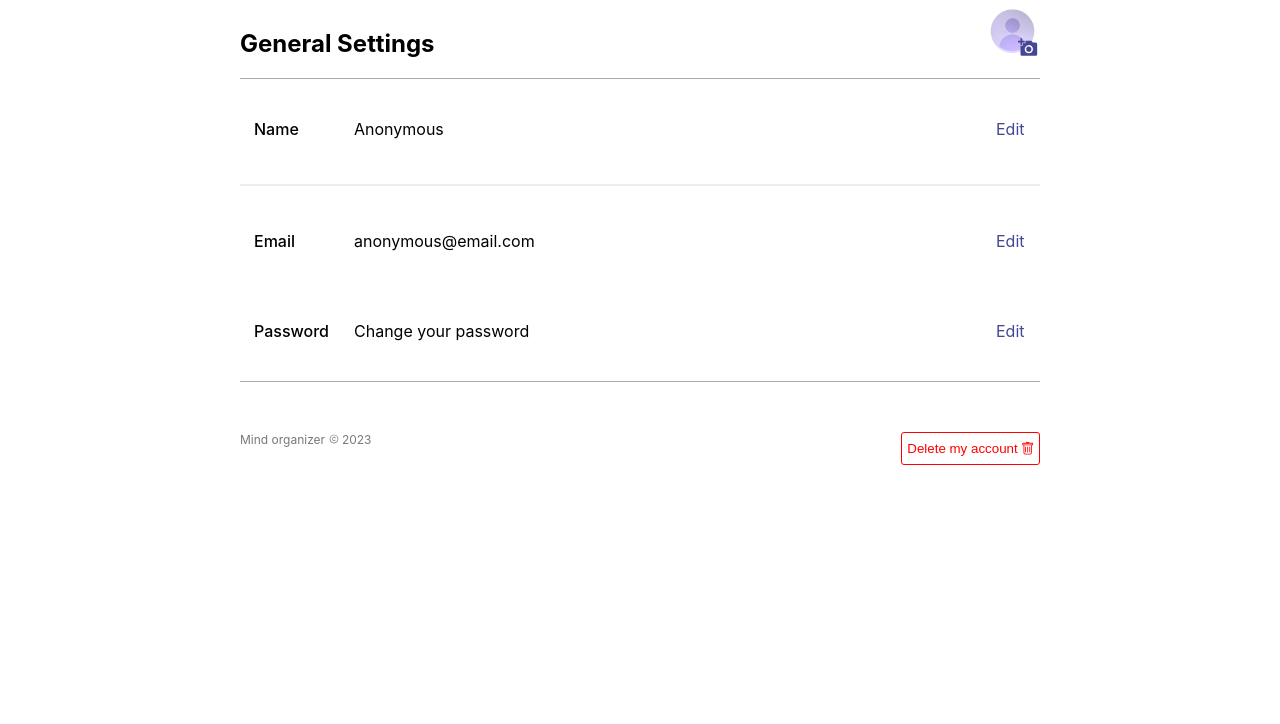
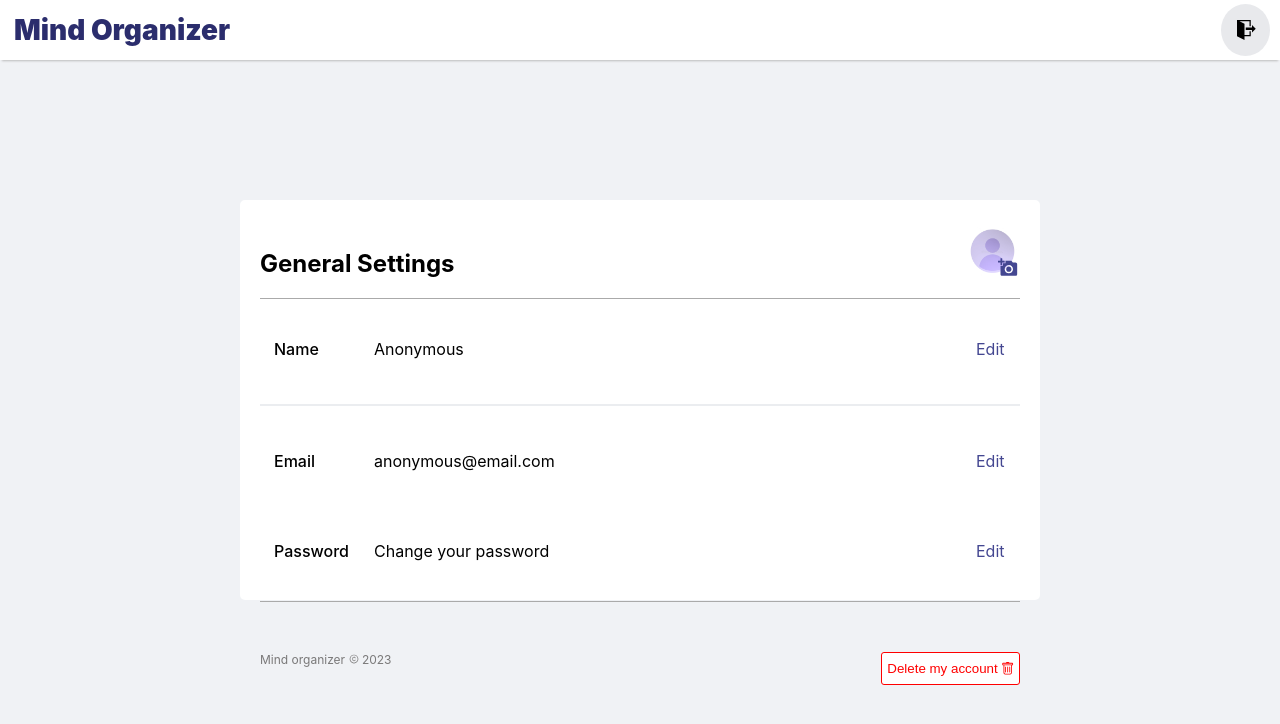
Before and after one commit to devcaiofelipe/todo-list-frontend, a React (Create React App) app: page /settings in a window 1280 px wide. Shown: the top 724 px of the page. Built offline with nearby package versions, Linux system fonts and the light colour scheme; no server answers.

Commit message:
feat: add some improves at settigns screen

```diff
--- a/src/pages/Settings/index.jsx
+++ b/src/pages/Settings/index.jsx
@@ -15,8 +15,10 @@ import {
 import { useNavigate } from 'react-router-dom';
 import { MdAddAPhoto } from 'react-icons/md';
 import { ref, uploadBytes } from 'firebase/storage';
+import { ImExit } from 'react-icons/im';
+import { Link } from 'react-router-dom';
+import { ref as refDatabase, getDownloadURL } from 'firebase/storage'
 import defaultLogo from '../../assets/defaultLogo.jpg';
-import { ref as refDatabase, getDownloadURL } from 'firebase/storage';
 import storage from '../../shared/firebaseStorage';
 
 
@@ -34,7 +36,7 @@ const Settings = () => {
   const [oldPasswordWrong, setOldPasswordWrong] = useState(false);
   const [userProfilePicture, setProfilePicture] = useState(null);
 
-  const { contextState, setContextState }= useContext(GlobalContext);
+  const { contextState, setContextState } = useContext(GlobalContext);
   const navigation = useNavigate();
 
   const toggleEditName = () => {
@@ -151,18 +153,33 @@ const Settings = () => {
     return false;
   }
 
+  const handleSignOut = () => {
+    const auth = getAuth();
+    signOut(auth).then(() => {
+      navigation('/');
+    });
+  }
+
   return (
+    <>
+      <header className="header-container-settings">
+        <Link to="/home" className="header-title-settings">Mind Organizer</Link>
+        <div className="logout-container">
+          <button onClick={handleSignOut}><ImExit className="exit-icon"/></button>
+        </div>
+
+      </header>
       <div className="settings-container">
         <div className="settings-content">
           <div className="settings-header">
             <h2>General Settings</h2>
             <div className="update-picture">
               <label htmlFor="add-picture-settings">
-              <MdAddAPhoto className="camera-icon-settings"/>
+                <MdAddAPhoto className="camera-icon-settings" />
               </label>
-            <input style={{ display: 'none' }} type="file" id="add-picture-settings" onChange={handleProfilePicture}/>
-            <img src={ definePicture() ? URL.createObjectURL(definePicture()) : defaultLogo} alt="logo" className="profile-picture-settings"/>
-            { userProfilePicture && <button onClick={updateProfilePicture}>Confirm</button> }
+              <input style={{ display: 'none' }} type="file" id="add-picture-settings" onChange={handleProfilePicture} />
+              <img src={definePicture() ? URL.createObjectURL(definePicture()) : defaultLogo} alt="logo" className="profile-picture-settings" />
+              {userProfilePicture && <button onClick={updateProfilePicture}>Confirm</button>}
             </div>
 
           </div>
@@ -180,7 +197,7 @@ const Settings = () => {
                   <div className="edit-name-header header">Name</div>
                   <div className="edit-name-content">
                     <div className="edit-name-content-header">
-                    New name<input type="text" className="input-edit" onChange={handleName}/>
+                      New name<input type="text" className="input-edit" onChange={handleName} />
                     </div>
                     <div className="observation">
                       <strong style={{ color: '#1C1E21' }}>Observation:</strong> if you change your Mind Organizer name you won't be able to change again before 60 days
@@ -207,7 +224,7 @@ const Settings = () => {
                   <div className="edit-name-header header">Email</div>
                   <div className="edit-name-content">
                     <div className="edit-name-content-header-email">
-                    New email<input type="text" className="input-edit" onChange={handleEmail}/>
+                      New email<input type="text" className="input-edit" onChange={handleEmail} />
                     </div>
                     <div className="message">
                       <p>We'll use this email to send you marketing updates and notifications about your personal account</p>
@@ -239,14 +256,14 @@ const Settings = () => {
                         <label htmlFor="confirmation-password">Confirmation Password</label>
                       </div>
                       <div className="tittle-password-inputs">
-                      <input type="password" className="input-edit" id="old-password" onChange={handleOldPassword}/>
-                      <input type="password" className="input-edit" id="new-password" onChange={handleNewPassword}/>
-                      <input type="password" className="input-edit" id="confirmation-password" onChange={handleNewPasswordConfirmation}/>
+                        <input type="password" className="input-edit" id="old-password" onChange={handleOldPassword} />
+                        <input type="password" className="input-edit" id="new-password" onChange={handleNewPassword} />
+                        <input type="password" className="input-edit" id="confirmation-password" onChange={handleNewPasswordConfirmation} />
                       </div>
                     </div>
                     <ul>
-                    { oldPasswordWrong && <li className="error-message">Wrong old password</li>}
-                    { passwordDoesNotMatch && <li className="error-message">Passwords does not match</li> }
+                      {oldPasswordWrong && <li className="error-message">Wrong old password</li>}
+                      {passwordDoesNotMatch && <li className="error-message">Passwords does not match</li>}
                     </ul>
 
                     <div className="buttons-container">
@@ -259,11 +276,12 @@ const Settings = () => {
             </li>
           </ul>
           <footer className="footer-container">
-          <span>Mind organizer <AiOutlineCopyrightCircle className="copyright"/> 2023</span>
-          <button className="delete-acc-button">Delete my account<BsTrash/></button>
+            <span>Mind organizer <AiOutlineCopyrightCircle className="copyright" /> 2023</span>
+            <button className="delete-acc-button">Delete my account<BsTrash /></button>
           </footer>
         </div>
       </div>
+    </>
   )
 }
 
--- a/src/pages/Settings/styles.css
+++ b/src/pages/Settings/styles.css
@@ -1,11 +1,60 @@
+.header-container-settings {
+  position: fixed;
+  display: flex;
+  justify-content: space-between;
+  align-items: center;
+  width: 100%;
+  background-color: white;
+  font-size: 28px;
+  color: #2b2d6d;
+  height: 60px;
+  font-weight: 1000;
+  z-index: 1;
+  box-shadow: 0px 3px 2px -2px rgba(182, 182, 182, 0.904);
+}
+
+.header-title-settings {
+  cursor: pointer;
+  text-decoration: none;
+  font-size: 28px;
+  color: #2b2d6d;
+  font-weight: 1000;
+  margin-left: 14px;
+}
+
+.logout-container {
+  display: flex;
+  justify-content: center;
+  align-items: center;
+}
+
+.logout-container button {
+  padding: 13px;
+  margin-right: 10px;
+  border-radius: 50%;
+  border: none;
+  background-color: #E8E9EC;
+  color: black;
+  font-weight: bold;
+  cursor: pointer;
+}
+
+.exit-icon {
+  font-size: 20px;
+  margin-left: 3px;
+  margin-top: 3px;
+}
+
 .settings-container {
   display: flex;
   justify-content: center;
   align-items: center;
   width: 100vw;
   height: 100vh;
-  background-color: white;
+  background-color: #F0F2F5;
+  padding: 200px;
 }
+
 
 .settings-header {
   display: flex;
@@ -45,8 +94,10 @@
   display: flex;
   flex-direction: column;
   width: 800px;
-  height: 800px;
+  height: 100%;
   background-color: white;
+  padding: 20px;
+  border-radius: 5px;
 }
 
 .update-picture {
```
Lines whose indentation alone changed are shown as unchanged.
